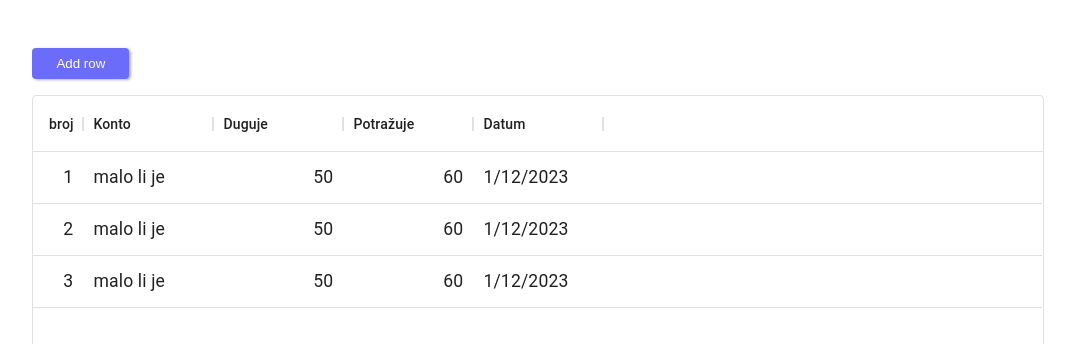
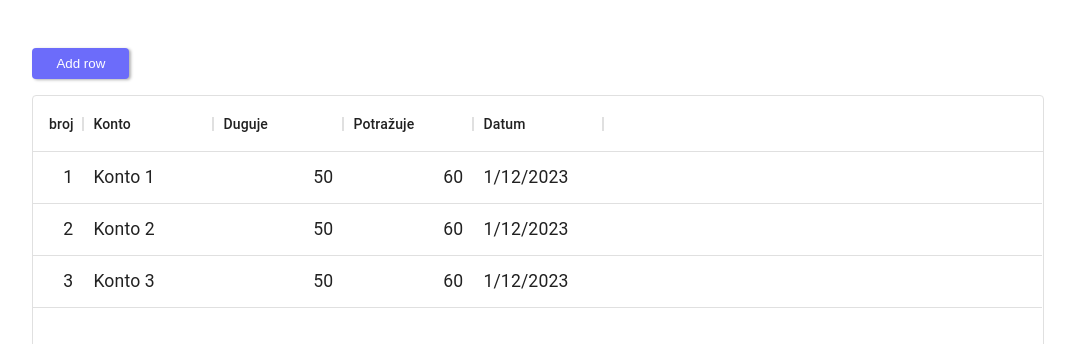
Before and after one commit to BSlaven/MUI_Editable_Grid, a React (Vite) app: page / in a window 1280 px wide. Shown: the top 344 px of the page, without its empty margins (102-1177 px from the left). Built offline with nearby package versions, Linux system fonts and the light colour scheme.

Commit message:
git add names to Konto

```diff
--- a/index.html
+++ b/index.html
@@ -4,7 +4,7 @@
     <meta charset="UTF-8" />
     <link rel="icon" type="image/svg+xml" href="/vite.svg" />
     <meta name="viewport" content="width=device-width, initial-scale=1.0" />
-    <title>Vite + React</title>
+    <title>MUI Editable Grid Example</title>
   </head>
   <body>
     <div id="root"></div>
--- a/src/MuiEditableGrid.jsx
+++ b/src/MuiEditableGrid.jsx
@@ -4,9 +4,9 @@ import { DataGrid } from '@mui/x-data-grid';
 const MuiEditableGrid = () => {
 
   const [ rows, setRows ] = useState([
-    { id: 1, broj: 1, Konto: 'malo li je', Duguje: 50, Potražuje: 60, Datum: new Date() },
-    { id: 2, broj: 2, Konto: 'malo li je', Duguje: 50, Potražuje: 60, Datum: new Date() },
-    { id: 3, broj: 3, Konto: 'malo li je', Duguje: 50, Potražuje: 60, Datum: new Date() },
+    { id: 1, broj: 1, Konto: 'Konto 1', Duguje: 50, Potražuje: 60, Datum: new Date() },
+    { id: 2, broj: 2, Konto: 'Konto 2', Duguje: 50, Potražuje: 60, Datum: new Date() },
+    { id: 3, broj: 3, Konto: 'Konto 3', Duguje: 50, Potražuje: 60, Datum: new Date() },
   ])
 
   const columns = [
```
